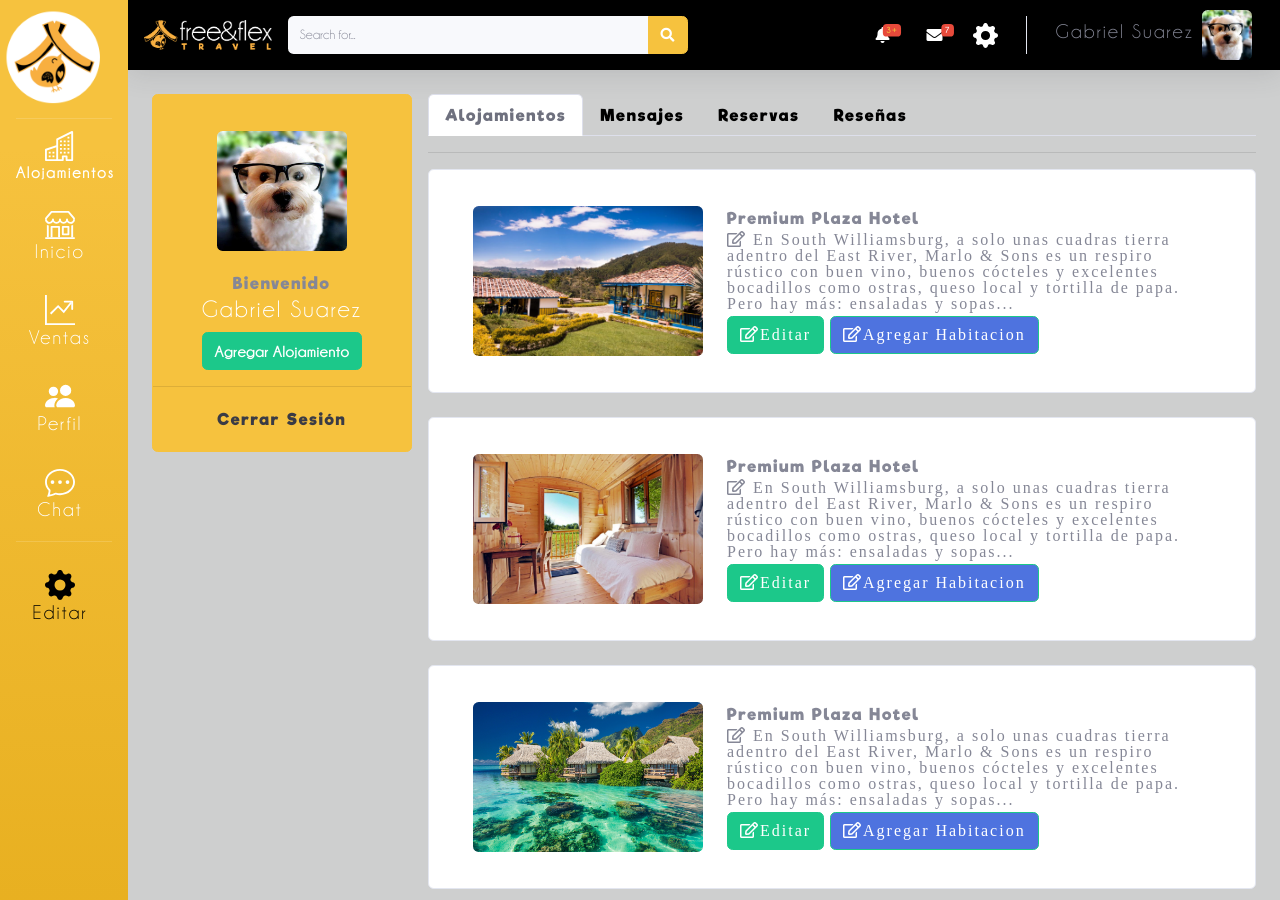
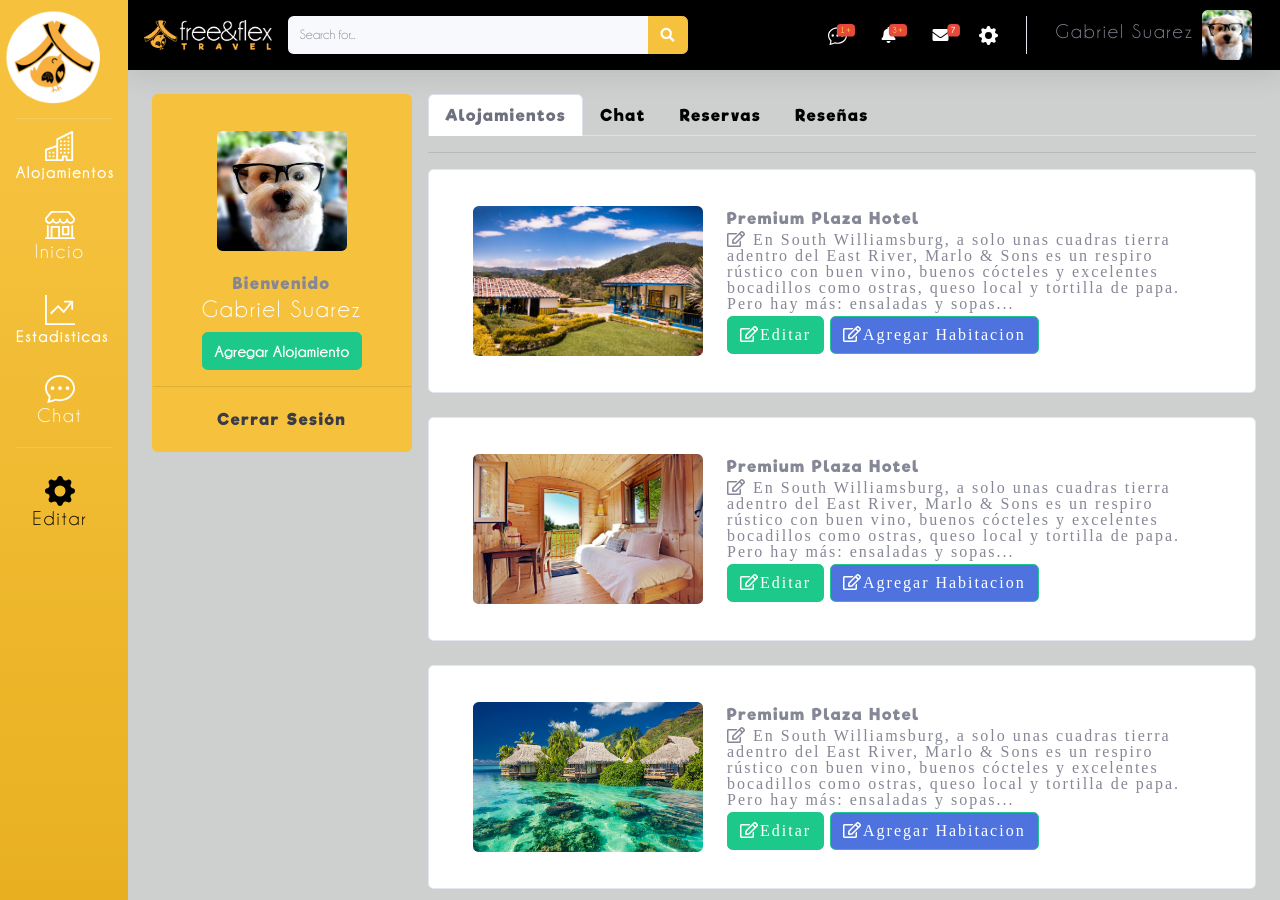
Before and after one commit to CodericDev/FreeFlexNew, a Jekyll site: the page built from index.html, in a window 1280 px wide and 900 px high. Built offline with Jekyll 4.4.1, drawn with Linux system fonts in a browser that asks for light colours.

Commit message:
que hice

```diff
--- a/_includes/topbar.html
+++ b/_includes/topbar.html
@@ -40,15 +40,7 @@
           <path fill-rule="evenodd" d="M14.39 4.312L10.041 9.75 7 6.707l-3.646 3.647-.708-.708L7 5.293 9.959 8.25l3.65-4.563.781.624z"/>
           <path fill-rule="evenodd" d="M10 3.5a.5.5 0 0 1 .5-.5h4a.5.5 0 0 1 .5.5v4a.5.5 0 0 1-1 0V4h-3.5a.5.5 0 0 1-.5-.5z"/>
         </svg>
-        <h5>Ventas</h5></a>
-    </li>
-
-    <li class="nav-item active">
-      <a href="perfil.html" class="nav-link">
-        <svg height="30px" viewBox="0 0 16 16" class="bi bi-people-fill" fill="currentColor" xmlns="http://www.w3.org/2000/svg">
-          <path fill-rule="evenodd" d="M7 14s-1 0-1-1 1-4 5-4 5 3 5 4-1 1-1 1H7zm4-6a3 3 0 1 0 0-6 3 3 0 0 0 0 6zm-5.784 6A2.238 2.238 0 0 1 5 13c0-1.355.68-2.75 1.936-3.72A6.325 6.325 0 0 0 5 9c-4 0-5 3-5 4s1 1 1 1h4.216zM4.5 8a2.5 2.5 0 1 0 0-5 2.5 2.5 0 0 0 0 5z"/>
-        </svg>
-        <h5>Perfil</h5></a>
+        Estadisticas</a>
     </li>
 
     <li class="nav-item active">
@@ -117,6 +109,57 @@
           </li>
 
           <!-- Nav Item - Alerts -->
+          <li class="nav-item dropdown no-arrow mx-1">
+            <a class="nav-link dropdown-toggle" href="#" id="alertsDropdown" role="button" data-toggle="dropdown" aria-haspopup="true" aria-expanded="false">
+              <svg height="19px" viewBox="0 0 16 16" class="bi bi-chat-dots" fill="currentColor" xmlns="http://www.w3.org/2000/svg">
+                <path fill-rule="evenodd" d="M2.678 11.894a1 1 0 0 1 .287.801 10.97 10.97 0 0 1-.398 2c1.395-.323 2.247-.697 2.634-.893a1 1 0 0 1 .71-.074A8.06 8.06 0 0 0 8 14c3.996 0 7-2.807 7-6 0-3.192-3.004-6-7-6S1 4.808 1 8c0 1.468.617 2.83 1.678 3.894zm-.493 3.905a21.682 21.682 0 0 1-.713.129c-.2.032-.352-.176-.273-.362a9.68 9.68 0 0 0 .244-.637l.003-.01c.248-.72.45-1.548.524-2.319C.743 11.37 0 9.76 0 8c0-3.866 3.582-7 8-7s8 3.134 8 7-3.582 7-8 7a9.06 9.06 0 0 1-2.347-.306c-.52.263-1.639.742-3.468 1.105z"/>
+                <path d="M5 8a1 1 0 1 1-2 0 1 1 0 0 1 2 0zm4 0a1 1 0 1 1-2 0 1 1 0 0 1 2 0zm4 0a1 1 0 1 1-2 0 1 1 0 0 1 2 0z"/>
+              </svg>
+              <!-- Counter - Alerts -->
+              <span class="badge badge-danger badge-counter amarillo">1+</span>
+            </a>
+            <!-- Dropdown - Alerts -->
+            <div class="dropdown-list dropdown-menu dropdown-menu-right shadow animated--grow-in" aria-labelledby="alertsDropdown">
+              <h6 class="dropdown-header">
+                chat
+              </h6>
+              <a class="dropdown-item d-flex align-items-center" href="#">
+                <div class="mr-3">
+                  <div class="icon-circle bg-warning">
+                    <i class="fas fa-file-alt text-white"></i>
+                  </div>
+                </div>
+                <div>
+                  <div class="small text-gray-500">December 12, 2019</div>
+                  <span class="font-weight-bold">A new monthly report is ready to download!</span>
+                </div>
+              </a>
+              <a class="dropdown-item d-flex align-items-center" href="#">
+                <div class="mr-3">
+                  <div class="icon-circle bg-success">
+                    <i class="fas fa-donate text-white"></i>
+                  </div>
+                </div>
+                <div>
+                  <div class="small text-gray-500">December 7, 2019</div>
+                  $290.29 has been deposited into your account!
+                </div>
+              </a>
+              <a class="dropdown-item d-flex align-items-center" href="#">
+                <div class="mr-3">
+                  <div class="icon-circle bg-warning">
+                    <i class="fas fa-exclamation-triangle text-white"></i>
+                  </div>
+                </div>
+                <div>
+                  <div class="small text-gray-500">December 2, 2019</div>
+                  Spending Alert: We've noticed unusually high spending for your account.
+                </div>
+              </a>
+              <a class="dropdown-item text-center small text-gray-500" href="#">Show All Alerts</a>
+            </div>
+          </li>
+
           <li class="nav-item dropdown no-arrow mx-1">
             <a class="nav-link dropdown-toggle" href="#" id="alertsDropdown" role="button" data-toggle="dropdown" aria-haspopup="true" aria-expanded="false">
               <i class="fas fa-bell fa-fw"></i>
@@ -223,7 +266,7 @@
 
           <li class="nav-item dropdown no-arrow">
             <a class="nav-link dropdown-toggle" href="#" id="userDropdown" role="button" data-toggle="dropdown" aria-haspopup="true" aria-expanded="false">
-              <svg height="25px" viewBox="0 0 16 16" class="bi bi-gear-fill" fill="currentColor" xmlns="http://www.w3.org/2000/svg">
+              <svg height="19px" viewBox="0 0 16 16" class="bi bi-gear-fill" fill="currentColor" xmlns="http://www.w3.org/2000/svg">
                 <path fill-rule="evenodd" d="M9.405 1.05c-.413-1.4-2.397-1.4-2.81 0l-.1.34a1.464 1.464 0 0 1-2.105.872l-.31-.17c-1.283-.698-2.686.705-1.987 1.987l.169.311c.446.82.023 1.841-.872 2.105l-.34.1c-1.4.413-1.4 2.397 0 2.81l.34.1a1.464 1.464 0 0 1 .872 2.105l-.17.31c-.698 1.283.705 2.686 1.987 1.987l.311-.169a1.464 1.464 0 0 1 2.105.872l.1.34c.413 1.4 2.397 1.4 2.81 0l.1-.34a1.464 1.464 0 0 1 2.105-.872l.31.17c1.283.698 2.686-.705 1.987-1.987l-.169-.311a1.464 1.464 0 0 1 .872-2.105l.34-.1c1.4-.413 1.4-2.397 0-2.81l-.34-.1a1.464 1.464 0 0 1-.872-2.105l.17-.31c.698-1.283-.705-2.686-1.987-1.987l-.311.169a1.464 1.464 0 0 1-2.105-.872l-.1-.34zM8 10.93a2.929 2.929 0 1 0 0-5.86 2.929 2.929 0 0 0 0 5.858z"/>
               </svg>
             </a>
--- a/index.html
+++ b/index.html
@@ -61,7 +61,7 @@ subtitle: Subtítulo
         <a class="nav-link active" id="alojamientos-tab" data-toggle="tab" href="#alojamientos" role="tab" aria-controls="alojamientos" aria-selected="false">Alojamientos</a>
       </li>
       <li class="nav-item miclase">
-        <a class="nav-link" id="mensajes-tab" data-toggle="tab" href="#mensajes" role="tab" aria-controls="mensajes" aria-selected="false">Mensajes</a>
+        <a class="nav-link" id="mensajes-tab" data-toggle="tab" href="#mensajes" role="tab" aria-controls="mensajes" aria-selected="false">Chat</a>
       </li>
       <li class="nav-item miclase">
         <a class="nav-link" id="reservaciones-tab" data-toggle="tab" href="#reservaciones" role="tab" aria-controls="reservaciones" aria-selected="false">Reservas</a>
--- a/perfil.html
+++ b/perfil.html
@@ -1,8 +1,10 @@
 ---
 layout: default
-title: Título
+title: pefil
 subtitle: Subtítulo
 ---
+
+
 
 <div class="row no-gutters">
   <div class="col-3 col-md-2,1">
```
Also changed, not shown: 1 other file.
